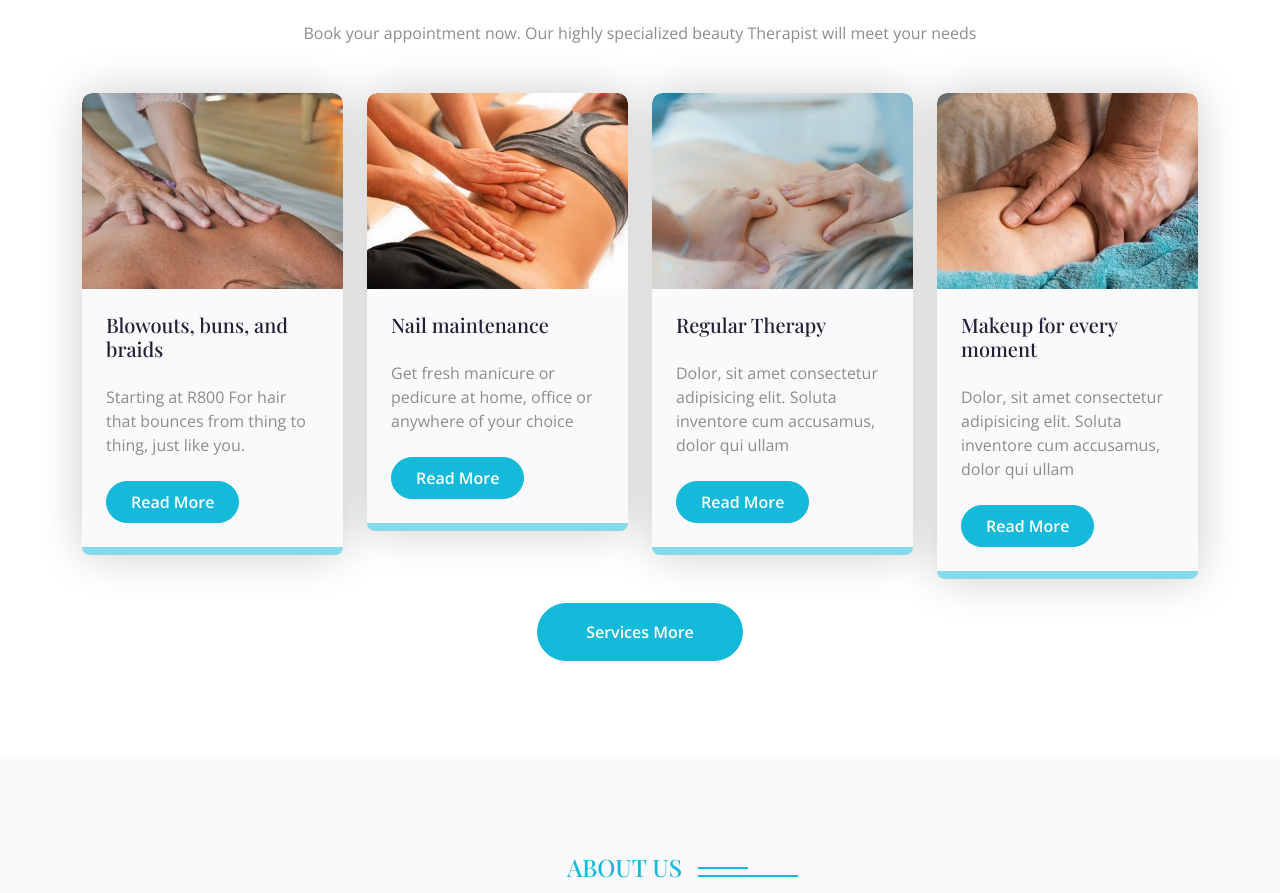
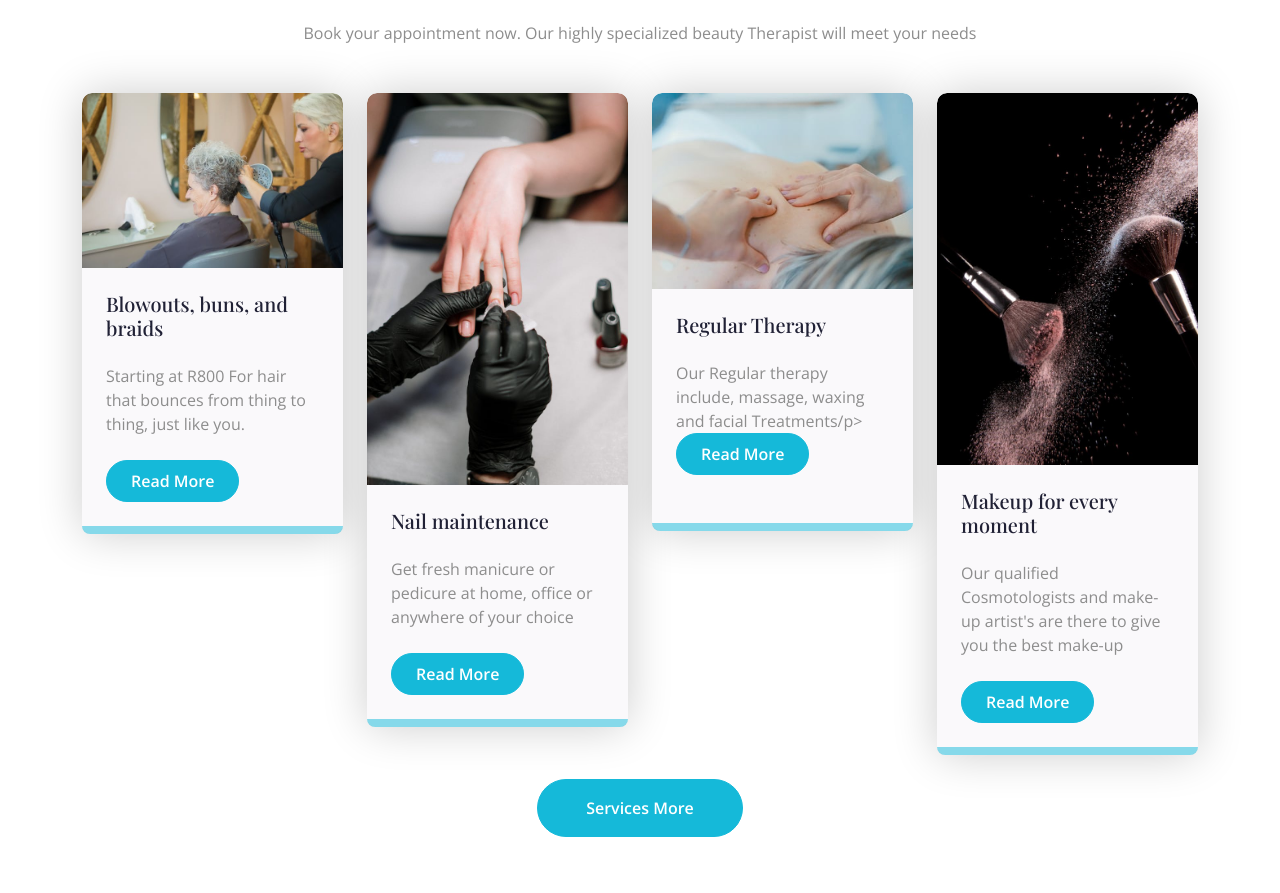
Before and after one commit to Mohalane/The-blushbar-pair, a plain HTML site: page index.html in a window 1280 px wide. Shown: the part 1199-2092 px from the top of the page. Drawn offline with nearby package versions, Linux system fonts and the light colour scheme.

Commit message:
new pictures

```diff
--- a/index.html
+++ b/index.html
@@ -142,7 +142,7 @@
                     <div class="col-md-6 col-lg-4 col-xl-3 wow fadeInUp" data-wow-delay="0.1s">
                         <div class="service-item rounded">
                            <div class="service-img rounded-top">
-                                <img src="img/service-1.jpg" class="img-fluid rounded-top w-100" alt="">
+                                <img src="img/blowup.jpg" class="img-fluid rounded-top w-100" alt="">
                            </div>
                             <div class="service-content rounded-bottom bg-light p-4">
                                 <div class="service-content-inner">
@@ -157,7 +157,7 @@
                     <div class="col-md-6 col-lg-4 col-xl-3 wow fadeInUp" data-wow-delay="0.3s">
                         <div class="service-item rounded">
                            <div class="service-img rounded-top">
-                                <img src="img/service-6.jpg" class="img-fluid rounded-top w-100" alt="">
+                                <img src="img/nails.jpg" class="img-fluid rounded-top w-100" alt="">
                            </div>
                             <div class="service-content rounded-bottom bg-light p-4">
                                 <div class="service-content-inner">
@@ -176,7 +176,7 @@
                             <div class="service-content rounded-bottom bg-light p-4">
                                 <div class="service-content-inner">
                                     <h5 class="mb-4">Regular Therapy</h5>
-                                    <p class="mb-4">Dolor, sit amet consectetur adipisicing elit. Soluta inventore cum accusamus, dolor qui ullam</p>
+                                    <p class="mb-4"> Our Regular therapy include, massage, waxing and facial Treatments/p>
                                     <a href="#" class="btn btn-primary rounded-pill text-white py-2 px-4 mb-2">Read More</a>
                                 </div>
                             </div>
@@ -185,12 +185,12 @@
                     <div class="col-md-6 col-lg-4 col-xl-3 wow fadeInUp" data-wow-delay="0.7s">
                         <div class="service-item rounded">
                            <div class="service-img rounded-top">
-                                <img src="img/service-8.jpg" class="img-fluid rounded-top w-100" alt="">
+                                <img src="img/makeup.jpg" class="img-fluid rounded-top w-100" alt="">
                            </div>
                             <div class="service-content rounded-bottom bg-light p-4">
                                 <div class="service-content-inner">
                                     <h5 class="mb-4">Makeup for every moment </h5>
-                                    <p class="mb-4">Dolor, sit amet consectetur adipisicing elit. Soluta inventore cum accusamus, dolor qui ullam</p>
+                                    <p class="mb-4">Our qualified Cosmotologists and make-up artist's are there to give you the best make-up </p>
                                     <a href="#" class="btn btn-primary rounded-pill text-white py-2 px-4 mb-2">Read More</a>
                                 </div>
                             </div>
```
Also changed, not shown: img/blowup.jpg (added), img/makeup.jpg (added), img/nails.jpg (added).
